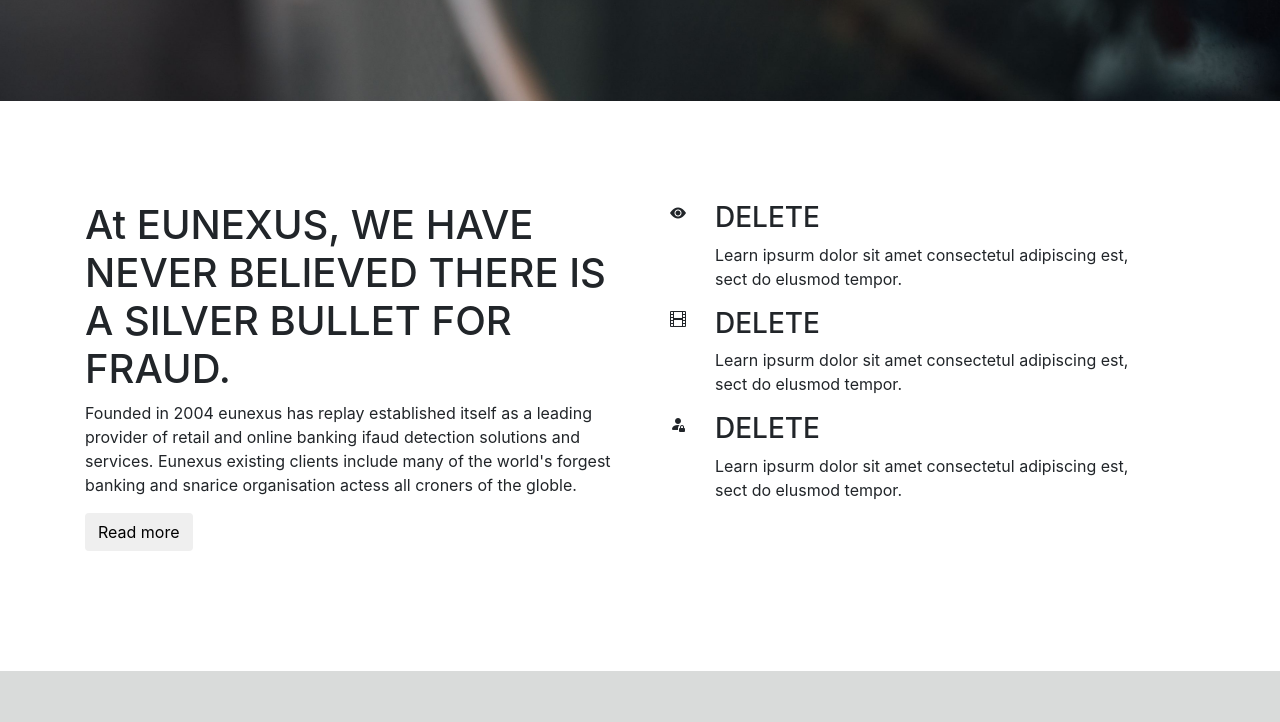
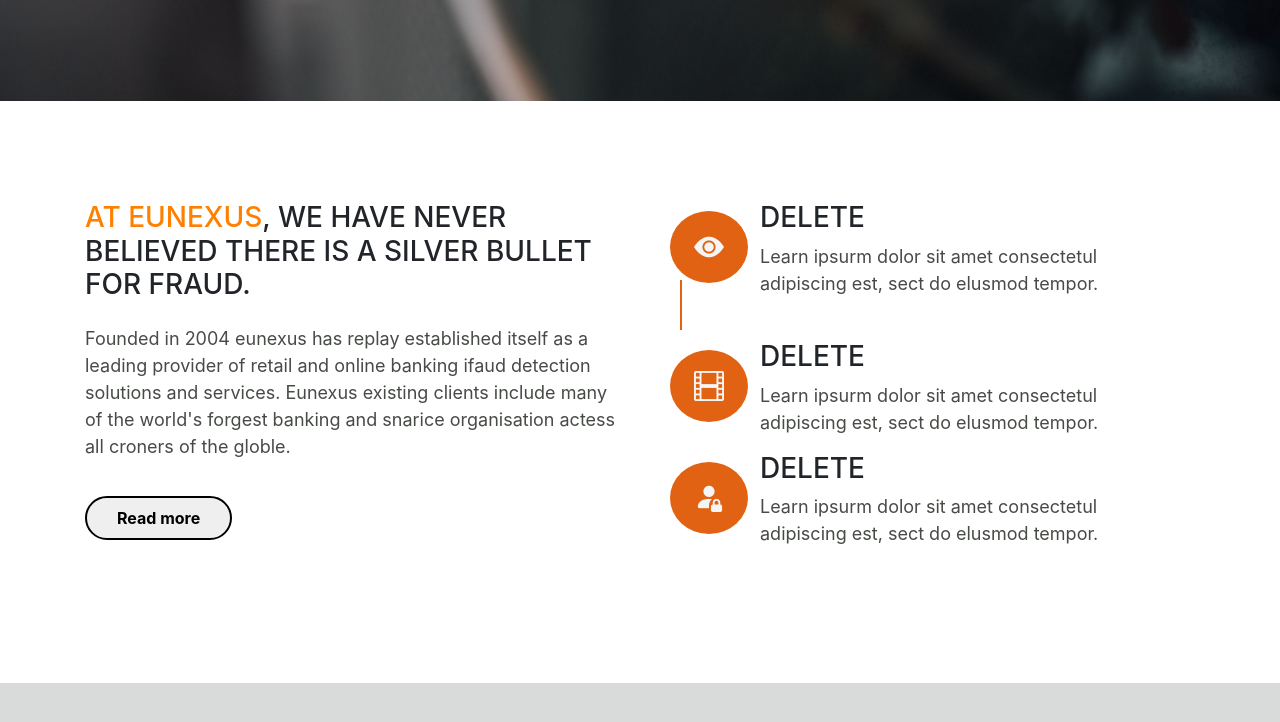
Before and after one commit to akshPavaskar/Sample_designs, a plain HTML site: page index.html in a window 1280 px wide. Shown: the part 650-1372 px from the top of the page. Drawn offline with nearby package versions, Linux system fonts and the light colour scheme.

Commit message:
AtEunExus
edited AtEunExus part added css to the part

```diff
--- a/assets/css/style.css
+++ b/assets/css/style.css
@@ -30,9 +30,49 @@
     width: 150px;
 
 }
+/* AtEunexus starts */
 .AtEunexus{
     padding: 100px 0px 120px 0px;
 }
+.AtEunexus span{
+    color: #ff8000;
+}
+.maincap{
+    padding: 0px 0px 15px 0px;
+}
+.AtEunexus p{
+    /* padding: 10px 0px 0px 0px; */
+    font-size: 18px;
+    color: #474B46;
+}
+.AtEunexus button{
+    margin-top: 20px;
+    font-weight: bold;
+    padding: 8px 30px 8px 30px;
+    color: black;
+    border: solid 2px  black;
+    border-radius: 25px;
+}
+
+.AtEunexus i{
+    font-size: 30px;
+    color: whitesmoke;
+    background-color: #E26213;
+    padding: 18px 24px 18px 24px;
+    border-radius: 50%;
+    /* margin-top: 60px; */
+}
+.v_line {
+    border-left: 2px solid #E26213;
+    height: 50px;
+    /* padding: 0px 0px 0px 0px;     */
+    /* width: px; */
+}
+.line{
+    padding: 10px;
+}
+
+/* AtEunexus ends */
 
  /* Our Service Starts */
 .OurServices{
--- a/index.html
+++ b/index.html
@@ -97,7 +97,7 @@
     <div class="container">
       <div class="row">
         <div class="col-6">
-          <h1><span>At EUNEXUS</span>, WE HAVE NEVER BELIEVED THERE IS A SILVER BULLET FOR FRAUD.</h1>
+          <h3 class="maincap"><span>AT EUNEXUS</span>, WE HAVE NEVER BELIEVED THERE IS A SILVER BULLET FOR FRAUD.</h3>
           <P>Founded in 2004 eunexus has replay established itself as a leading provider of retail and online banking
             ifaud detection solutions and services. Eunexus existing clients include many of the world's forgest banking
             and snarice organisation actess all croners of the globle. </P>
@@ -106,8 +106,12 @@
         <div class="col-6">
           <div class="container">
             <div class="row">
-              <div class="col-1">
+              <div class="col-2"><br>
                 <i class="bi bi-eye-fill"></i>
+                <div class="line">
+                  <div class="v_line"></div>
+                </div>
+
               </div>
               <div class="col-10">
                 <h3>DELETE</h3>
@@ -115,7 +119,7 @@
               </div>
             </div>
             <div class="row">
-              <div class="col-1">
+              <div class="col-2"><br>
                 <i class="bi bi-film"></i>
               </div>
               <div class="col-10">
@@ -124,7 +128,7 @@
               </div>
             </div>
             <div class="row">
-              <div class="col-1">
+              <div class="col-2"><br>
                 <i class="bi bi-person-fill-lock"></i>
               </div>
               <div class="col-10">
```
